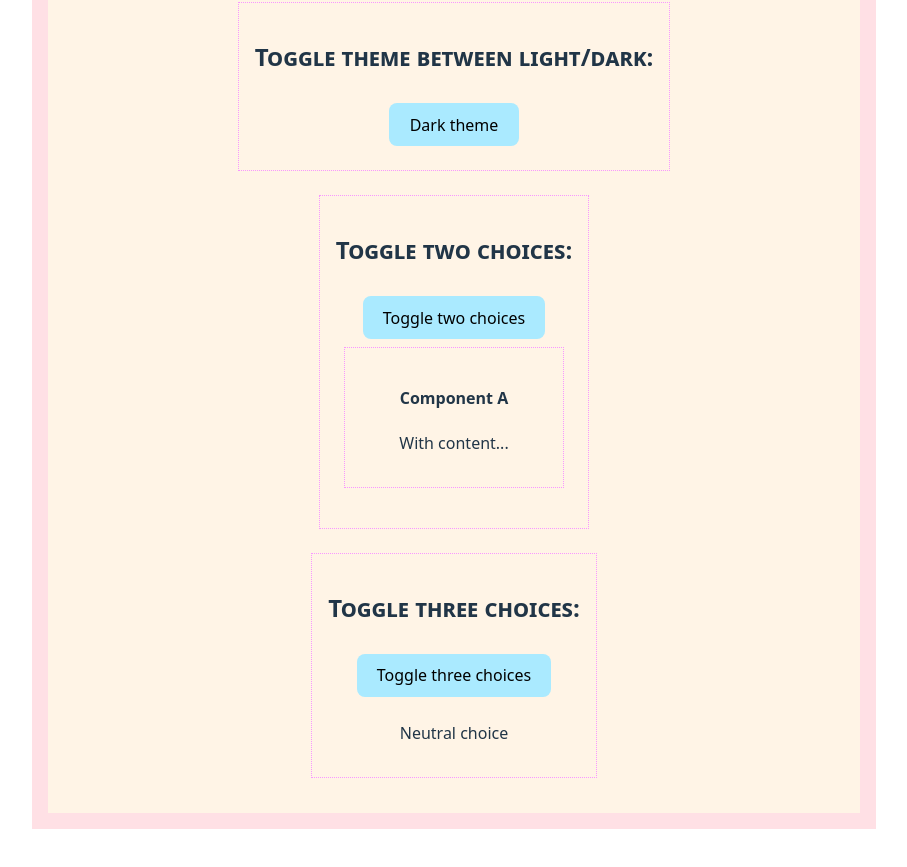
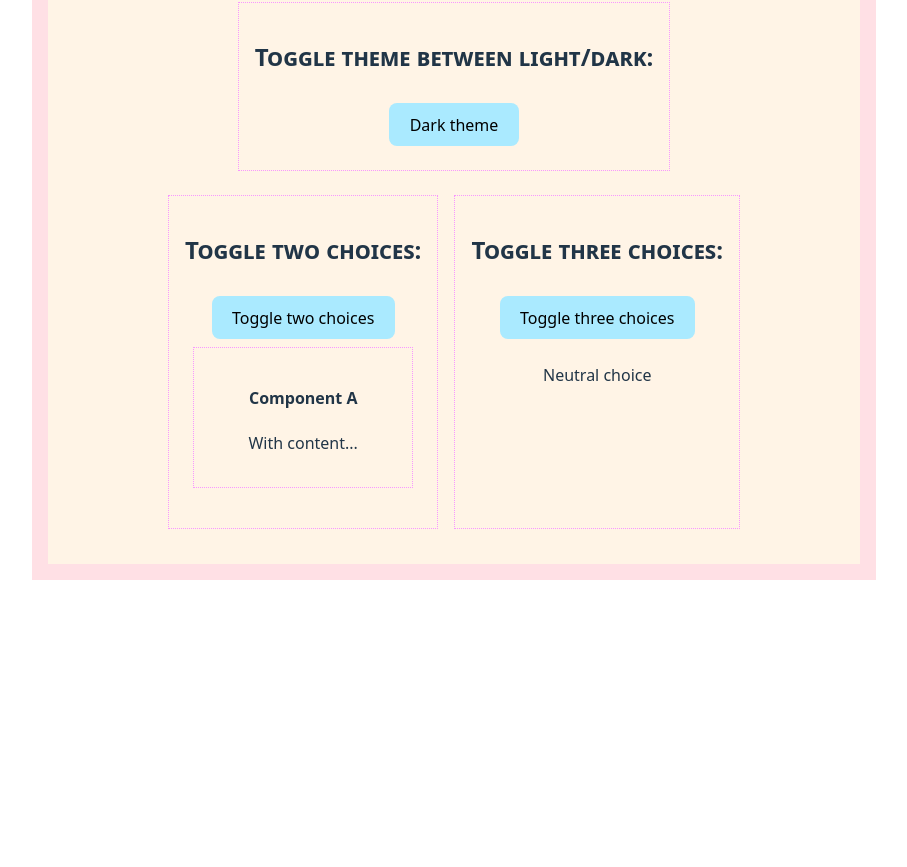
Before and after one commit to Ayngie/bits-n-pieces, a React (Vite) app: page / in a window 1280 px wide. Shown: the part 4528-5395 px from the top of the page, without its empty margins (186-1093 px from the left). After the commit the page ends 5188 px from the top, so only its background shows below. Built offline with nearby package versions, Linux system fonts and the light colour scheme.

Commit message:
Style: added wrapper for styling of position

```diff
--- a/src/App.css
+++ b/src/App.css
@@ -18,6 +18,11 @@
   border: 1px dotted rgb(248, 151, 255);
   padding: 1em;
   margin: 0em 0.5em 1.5em 0.5em;
+}
+
+.side-by-side {
+  display: flex;
+flex-direction: row;
 }
 
 h2 {
--- a/src/components/Toggles.tsx
+++ b/src/components/Toggles.tsx
@@ -12,8 +12,10 @@ const Toggles: React.FC = () => {
       <Toggle />
       <ToggleColored />
       <ToggleTheme />
-      <ToggleTwoChoices />
-      <ToggleThreeChoices />
+      <div className="side-by-side">
+        <ToggleTwoChoices />
+        <ToggleThreeChoices />
+      </div>
     </section>
   );
 };
```
